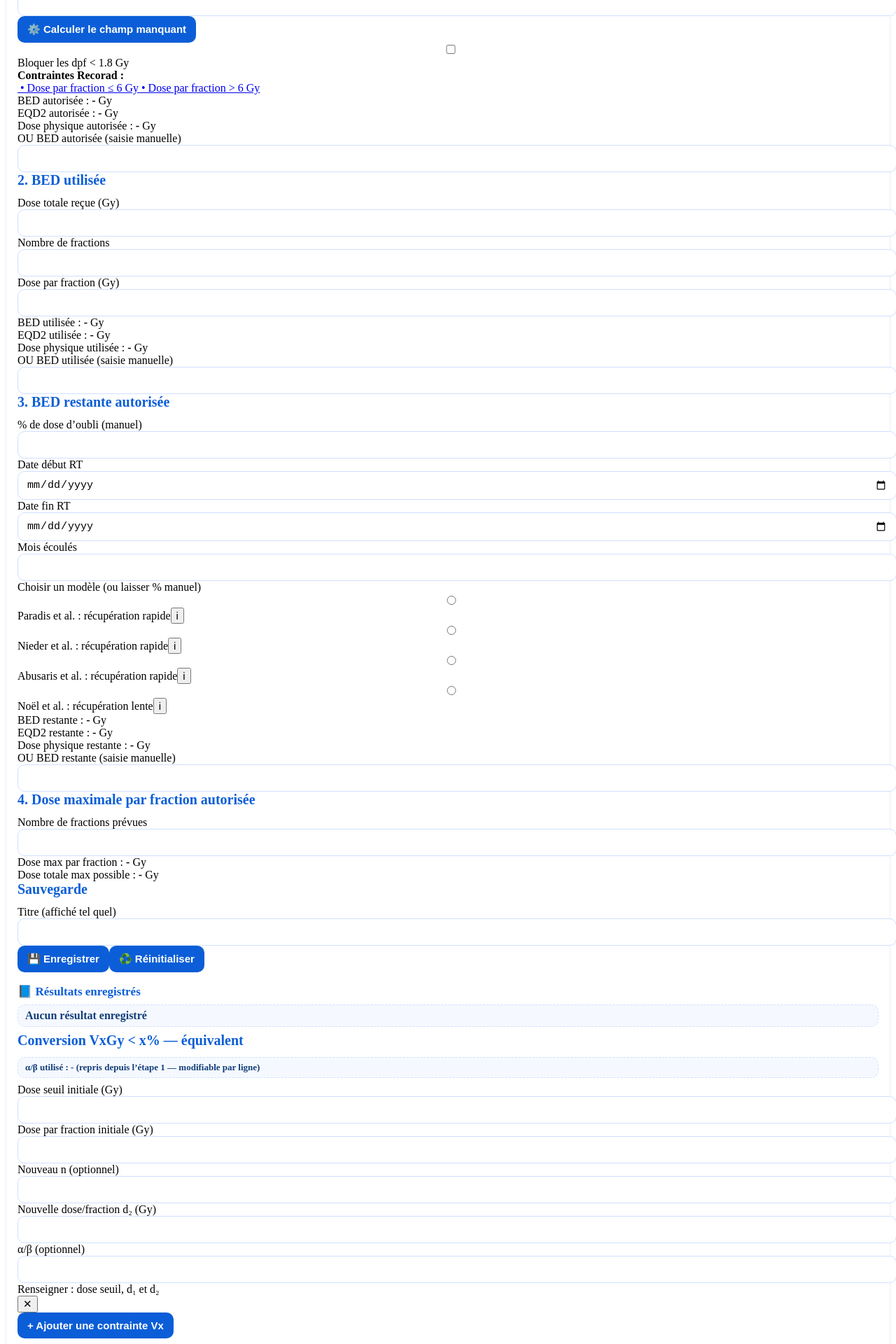
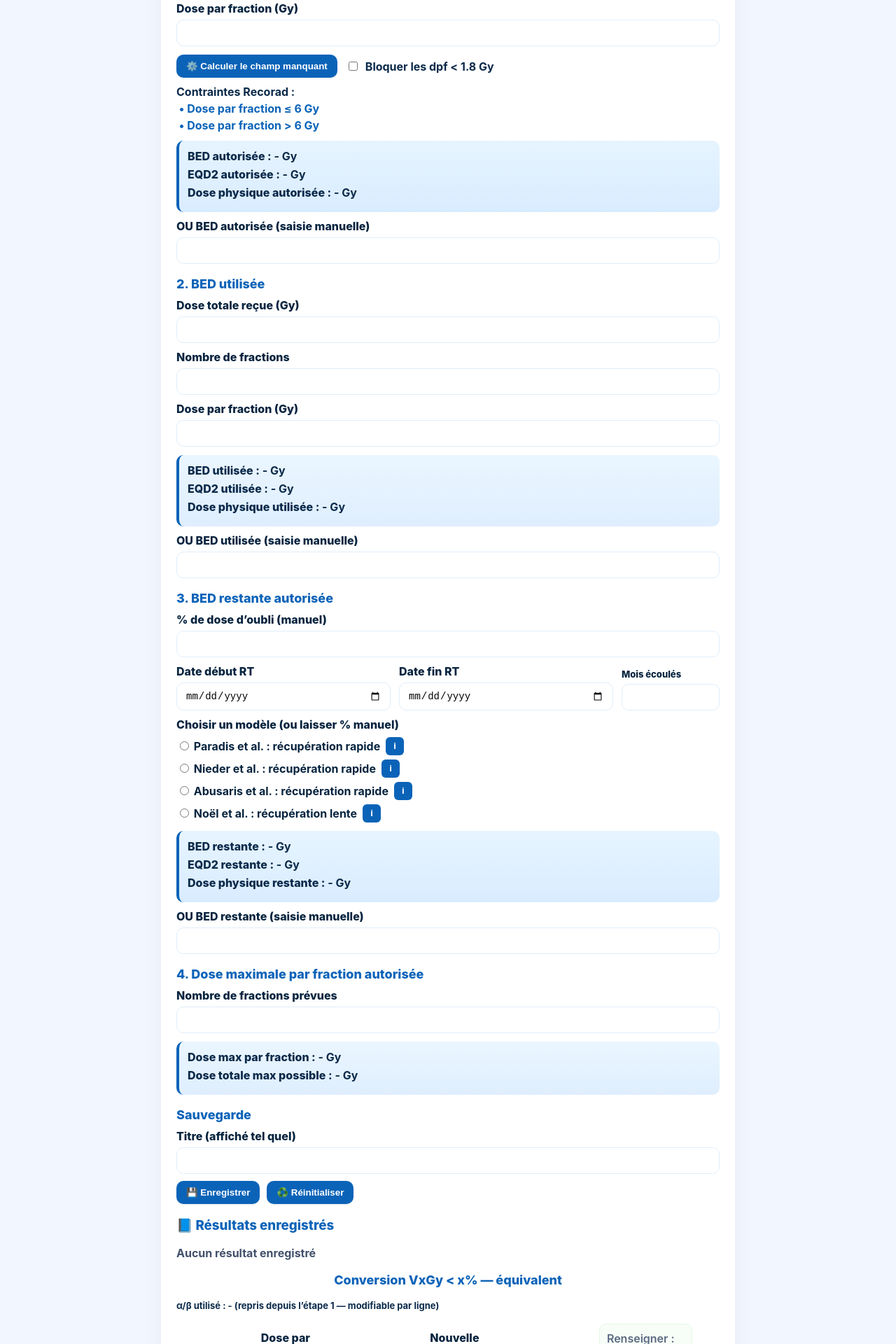
Before and after one commit to Snoop67/bed-simulator, a React (Create React App) app: page / in a window 1280 px wide. Shown: the part 360-2280 px from the top of the page at 70% size. Built offline with nearby package versions, Linux system fonts and the light colour scheme.

Commit message:
Update index.css

```diff
--- a/src/index.css
+++ b/src/index.css
@@ -1,185 +1,177 @@
-/* Conteneur principal */
-.container {
-  max-width: 980px;
-  margin: 0 auto;
-  padding: 24px 16px 64px;
-  font-family: system-ui, -apple-system, "Segoe UI", Roboto, Arial, sans-serif;
-  color: #0b1733;
+/* ========== Base ==========\ */
+* { box-sizing: border-box; }
+html, body, #root { height: 100%; }
+body {
+  margin: 0;
+  font-family: Inter, Arial, system-ui, -apple-system, Segoe UI, Roboto, "Helvetica Neue", sans-serif;
+  background: #f2f7ff;
+  color: #0b2a4a;
 }
 
-/* Titre du site */
-.title {
-  text-align: center;
-  color: #0B5ED7;            /* bleu pro */
-  font-weight: 800;
-  font-size: 36px;
-  margin: 0 0 20px 0;
+/* ========== Layout ==========\ */
+.app-wrap { display: flex; justify-content: center; padding: 20px; }
+.card {
+  width: 820px;
+  background: #ffffff;
+  border-radius: 14px;
+  padding: 22px;
+  box-shadow: 0 12px 32px rgba(10, 30, 80, 0.06);
 }
 
-/* Cartes/sections */
-.card {
-  background: #ffffff;
-  border: 1px solid #e7eefb;
-  border-radius: 14px;
-  padding: 18px 16px;
-  margin-bottom: 18px;
-  box-shadow: 0 1px 0 rgba(11, 94, 215, 0.05);
+/* ========== Titles ==========\ */
+.main-title {
+  color: #0b63b8;
+  font-size: 32px;
+  font-weight: 800;
+  margin: 0 0 16px 0;
+}
+.centered { text-align: center; }
+.step { margin-bottom: 18px; }
+.step-title {
+  color: #0b63b8;
+  font-weight: 800;
+  margin: 10px 0 10px 0;
+  font-size: 18px;
 }
 
-/* Titres d’étapes */
-.step-title {
-  color: #0B5ED7;
-  font-size: 20px;
-  font-weight: 800;
-  margin: 0 0 12px;
+/* ========== Fields ==========\ */
+.field-label { display:block; margin: 10px 0 6px; color:#07243f; font-weight: 800; }
+.field {
+  width: 100%;
+  padding: 10px 12px;
+  border-radius: 10px;
+  border: 1px solid #dfeefa;
+  background: #fff;
+  font-size: 14px;
+  outline: none;
+}
+.field:focus { border-color: #b5d7ff; box-shadow: 0 0 0 3px rgba(11,99,184,0.08); }
+
+.inline-row { display: flex; gap: 12px; align-items: flex-end; }
+.col.grow { flex: 1; }
+.col.fixed { width: 180px; }
+.col.fixed.small { width: 140px; }
+
+/* ========== Controls ==========\ */
+.controls-row { display: flex; gap: 12px; align-items: center; margin-top: 12px; flex-wrap: wrap; }
+.inline-checkbox { display:inline-flex; gap:8px; align-items:center; color:#0b2a4a; font-weight:700; }
+
+/* ========== Links ==========\ */
+.recorad-links { margin-top: 10px; display: flex; flex-direction: column; gap: 4px; }
+.recorad-links a { color: #0b63b8; text-decoration: none; font-weight: 700; }
+.recorad-links a:hover { text-decoration: underline; }
+
+/* ========== Result boxes ==========\ */
+.result-box {
+  margin-top: 12px;
+  padding: 12px;
+  border-radius: 10px;
+  background: linear-gradient(180deg, #eaf6ff 0%, #dfeefe 100%);
+  border-left: 4px solid #0b63b8;
+  font-weight: 700;
+}
+.result-box.highlight { background: linear-gradient(180deg, #e6f4ff 0%, #d9ecff 100%); }
+.result-line { margin-bottom: 6px; }
+.result-label { color: #0b2a4a; font-weight: 800; }
+
+/* ========== Models / Tooltips ==========\ */
+.model-list { margin-top: 8px; display: flex; flex-direction: column; gap: 6px; }
+.model-row { display: flex; align-items: center; gap: 8px; flex-wrap: wrap; }
+.model-label { font-weight: 700; color: #07243f; }
+.info {
+  background: #0b63b8;
+  color: white;
+  border: none;
+  width: 26px;
+  height: 26px;
+  line-height: 26px;
+  border-radius: 6px;
+  cursor: pointer;
+  font-weight: 900;
+  text-align: center;
+  padding: 0;
+}
+.tooltip {
+  margin-left: 8px;
+  padding: 8px;
+  background: #f0f6ff;
+  border-radius: 8px;
+  border: 1px solid #d6eaff;
+  white-space: pre-wrap;
+  font-weight: 600;
+  color: #0b2a4a;
 }
 
-.step-title.center {
-  text-align: center;
+/* ========== Dates ==========\ */
+.row-dates { display: flex; gap: 12px; align-items: flex-end; flex-wrap: wrap; }
+
+/* ========== Buttons ==========\ */
+.buttons { display: flex; gap: 10px; margin-top: 10px; }
+.btn {
+  padding: 9px 14px;
+  border-radius: 10px;
+  border: none;
+  background: #0b63b8;
+  color: white;
+  cursor: pointer;
+  font-weight: 800;
+  box-shadow: 0 2px 0 rgba(0,0,0,0.05);
 }
+.btn:hover { filter: brightness(0.97); }
+.btn.primary { background: #0b63b8; }
 
-/* Labels */
-.lbl {
-  font-weight: 800;
-  color: #0b2b6b;           /* bleu foncé */
-  display: block;
-  margin-bottom: 6px;
-}
-
-/* Champs */
-input, select, button {
-  font-size: 15px;
-}
-
-input, select {
-  width: 100%;
-  padding: 10px 12px;
-  border: 1px solid #cfe0ff;
+/* ========== History ==========\ */
+.history { margin-top: 14px; }
+.history-title { color:#0b63b8; font-weight: 800; margin-bottom: 10px; }
+.history-item {
+  padding: 10px;
   border-radius: 10px;
-  outline: none;
-  transition: box-shadow .15s ease, border-color .15s ease;
-  background: #fff;
-}
-
-input:focus, select:focus {
-  border-color: #80aaff;
-  box-shadow: 0 0 0 3px rgba(11, 94, 215, 0.15);
-}
-
-/* Grilles simples */
-.two-col {
-  display: grid;
-  grid-template-columns: 1fr 1fr;
-  gap: 14px;
+  background: #fbfdff;
+  border: 1px solid #eef6ff;
   margin-bottom: 8px;
 }
+.hist-title { font-weight: 900; margin-bottom: 4px; }
 
-.col { display: flex; flex-direction: column; }
-
-.field-block { margin-bottom: 10px; }
-
-/* Liens Recorad */
-.links {
-  display: flex;
-  gap: 14px;
-  flex-wrap: wrap;
-  margin: 8px 0 12px;
+/* ========== Vx module ==========\ */
+.vx-row {
+  display: grid;
+  grid-template-columns: repeat(5, 1fr) 1.2fr auto;
+  gap: 10px;
+  align-items: end;
+  margin-top: 10px;
 }
-.links a {
-  color: #0B5ED7;
-  text-decoration: none;
+.vx-col { display: flex; flex-direction: column; }
+.ab-override .field { }
+.vx-result {
+  align-self: stretch;
+  padding: 10px;
+  border-radius: 10px;
+  background: #f7fdf7;
+  border: 1px solid #e6f7e6;
   font-weight: 700;
 }
-.links a:hover { text-decoration: underline; }
+.vx-remove {
+  background: #ff5c5c;
+  color: white;
+  border: none;
+  padding: 6px 9px;
+  border-radius: 8px;
+  cursor: pointer;
+  font-weight: 900;
+}
+.vx-remove:hover { filter: brightness(0.95); }
+.vx-actions { margin-top: 10px; }
 
-/* Boutons */
-.actions { margin: 8px 0 6px; }
-.btn {
-  background: #0B5ED7;
-  color: #fff;
-  border: none;
-  padding: 10px 14px;
-  border-radius: 10px;
-  cursor: pointer;
-  font-weight: 700;
+.hint { color:#42506b; padding: 8px 0; font-weight: 700; }
+.hint.small { font-size: 13px; color:#0b2a4a; }
+.muted { color:#5b6a82; font-weight: 600; }
+.small { font-size: 13px; }
+
+/* ========== Responsive ==========\ */
+@media (max-width: 860px) {
+  .card { width: 95%; padding: 16px; }
+  .inline-row { flex-direction: column; align-items: stretch; }
 }
-.btn:hover { background: #094fb6; }
-
-/* Cases à cocher inline */
-.inline-row {
-  display: flex;
-  align-items: center;
-  gap: 16px;
-  margin-bottom: 10px;
+@media (max-width: 760px) {
+  .vx-row { grid-template-columns: 1fr; }
 }
-.checkbox { display: flex; align-items: center; gap: 8px; font-weight: 700; }
-
-/* Panneau de résultats (fond bleu léger) */
-.result-pane {
-  background: #eef5ff;     /* plus bleuté */
-  border: 1px solid #d9e7ff;
-  color: #0b1733;
-  padding: 12px 14px;
-  border-radius: 12px;
-  margin: 10px 0;
-  display: grid;
-  gap: 4px;
-}
-
-/* Hints / notes */
-.hint {
-  padding: 6px 10px;
-  background: #f5f9ff;
-  border: 1px dashed #cfe0ff;
-  border-radius: 10px;
-  color: #113d78;
-  font-weight: 600;
-  margin: 8px 0;
-}
-.hint.small { font-size: 13px; }
-
-/* Notes des modèles (tooltip ouvert) */
-.model-notes details {
-  margin-top: 6px;
-}
-.model-notes .notes {
-  background: #f7fbff;
-  border: 1px solid #e3efff;
-  border-radius: 10px;
-  padding: 8px 10px;
-  color: #0b2b6b;
-  font-size: 14px;
-}
-
-/* Historique */
-.history-block {
-  border: 1px solid #e7eefb;
-  border-radius: 12px;
-  padding: 12px;
-  margin: 10px 0;
-}
-.history-title {
-  color: #0B5ED7;
-  font-weight: 800;
-  font-size: 17px;
-  margin-bottom: 4px;
-}
-.history-sub {
-  font-weight: 800;
-  color: #0b2b6b;
-  margin-bottom: 4px;
-}
-.history-row {
-  display: grid;
-  grid-template-columns: repeat(4, 1fr);
-  gap: 10px;
-}
-
-/* Pied */
-.foot-space { height: 24px; }
-
-/* Petites améliorations responsive */
-@media (max-width: 760px) {
-  .two-col { grid-template-columns: 1fr; }
-  .history-row { grid-template-columns: 1fr 1fr; }
-}
```
